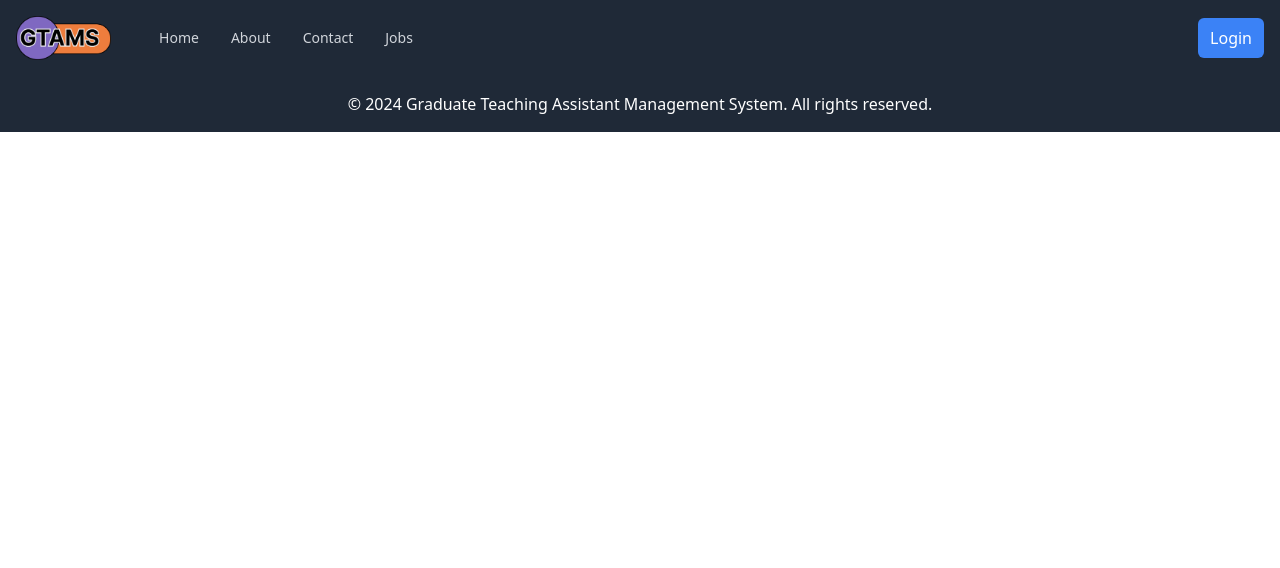
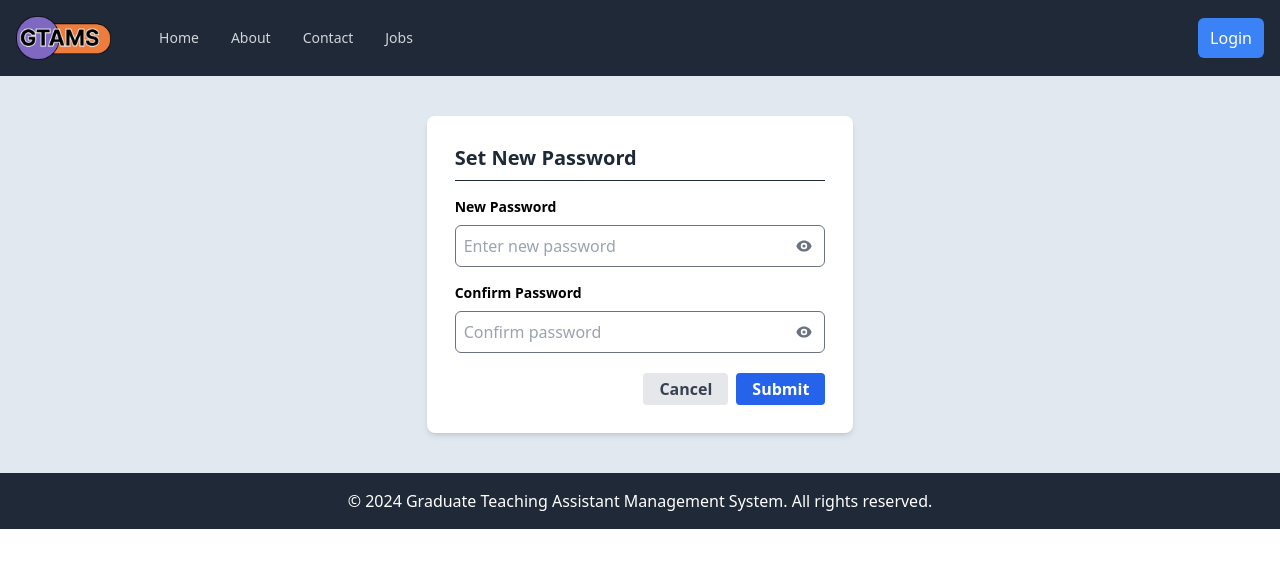
Before and after one commit to amit-yadav207/gtams_frontend, a React (Vite) app: page /set-password in a window 1280 px wide. Shown: the top 568 px of the page. Built offline with nearby package versions, Linux system fonts and the light colour scheme.

Commit message:
Created forget password and setpassword pages

```diff
--- a/src/App.jsx
+++ b/src/App.jsx
@@ -22,6 +22,9 @@ import EmailNotificationPage from "./pages/All/EmailNotificationPage";
 import { useSelector } from "react-redux";
 import Denied from "./pages/All/Denied";
 import ApplicationsPage from "./pages/TApages/ApplicationsPage";
+import ForgetPassword from "./pages/All/ForgetPassword";
+import ResetPassword from "./pages/All/ResetPassword";
+import SetPassword from "./pages/All/SetPassword";
 
 function App() {
   const loggedInUser = useSelector((state) => state?.auth?.data);
@@ -39,6 +42,9 @@ function App() {
           element={<EmailNotificationPage />}
         />
         <Route path="/login" element={<LoginPage />} />
+        <Route path="/forget-password" element={<ForgetPassword />} />
+        <Route path="/reset-password" element={<ResetPassword />} />
+        <Route path="/set-password" element={<SetPassword />} />
         <Route path="/signup" element={<SignupPage />} />
         <Route path="/denied" element={<Denied />} />
         <Route path="/about" element={<AboutPage />} />
--- /dev/null
+++ b/src/pages/All/ForgetPassword.jsx
@@ -0,0 +1,52 @@
+import React from "react";
+import { useNavigate } from "react-router-dom";
+
+const ForgetPassword = () => {
+  const navigate = useNavigate();
+  const handleCancel = () => {
+    // Go back to the previous page
+    navigate(-1);
+    // window.history.back();
+  };
+
+  const handleSubmit = () => {
+    // Handle submit logic here
+  };
+
+  return (
+    <div className="flex justify-center container mx-auto items-center min-h-96 bg-slate-200">
+      <div className="lg:m-10 lg:w-1/3 w-full lg:p-7 p-3 m-2 rounded-lg shadow-md bg-white">
+        <h1 className="text-xl font-bold text-gray-800 mb-3">
+          Find Your Account
+        </h1>
+        <hr className="lg:mb-5 border-t-1 border-gray-800 font-semibold"></hr>
+
+        <p className="text-md mb-1">
+          Please enter your registered email address.
+        </p>
+        <input
+          type="email"
+          placeholder="Email address"
+          className="sm:w-full w-4/5 focus:outline-none border border-gray-500 rounded-md px-2 py-2 mt-2 "
+          autoFocus
+        ></input>
+        <div className="flex justify-end mt-4">
+          <button
+            className="bg-gray-200 hover:bg-gray-300 text-gray-700 font-semibold lg:py-1 lg:px-4 py-1 px-3 rounded mr-2"
+            onClick={handleCancel}
+          >
+            Cancel
+          </button>
+          <button
+            className="bg-blue-600 hover:bg-blue-700 text-white font-semibold lg:py-1 lg:px-4 py-1 px-3 rounded"
+            onClick={handleSubmit}
+          >
+            Submit
+          </button>
+        </div>
+      </div>
+    </div>
+  );
+};
+
+export default ForgetPassword;
--- a/src/pages/All/HomePage.jsx
+++ b/src/pages/All/HomePage.jsx
@@ -36,6 +36,30 @@ const HomePage = () => {
             >
               Update
             </Link>
+
+            <Link
+              to="/forget-password"
+              className="mt-4 inline-block px-6 py-3 bg-blue-600 text-white font-semibold rounded-lg shadow-md hover:bg-blue-700 transition duration-300"
+            >
+              forget password
+            </Link>
+
+
+
+            <Link
+            to="/reset-password"
+            className="mt-4 inline-block px-6 py-3 bg-blue-600 text-white font-semibold rounded-lg shadow-md hover:bg-blue-700 transition duration-300"
+          >
+            reset password
+          </Link>
+
+
+          <Link
+          to="/set-password"
+          className="mt-4 inline-block px-6 py-3 bg-blue-600 text-white font-semibold rounded-lg shadow-md hover:bg-blue-700 transition duration-300"
+        >
+          set password
+        </Link>
           </div>
         </section>
 
--- /dev/null
+++ b/src/pages/All/ResetPassword.jsx
@@ -0,0 +1,11 @@
+import React from 'react'
+
+const ResetPassword = () => {
+  return (
+    <div>
+      <p>Reset passwored</p>
+    </div>
+  )
+}
+
+export default ResetPassword
--- /dev/null
+++ b/src/pages/All/SetPassword.jsx
@@ -0,0 +1,85 @@
+import React, { useState } from "react";
+import { useNavigate } from "react-router-dom";
+import { HiEye, HiEyeOff } from "react-icons/hi"; // Import icons from HeroIcons
+const SetPassword = () => {
+  const navigate = useNavigate();
+  const [passwordVisible, setPasswordVisible] = useState(false);
+  const [confirmPasswordVisible, setConfirmPasswordVisible] = useState(false);
+
+  const handleCancel = () => {
+    // Go back to the previous page
+    navigate(-1);
+  };
+
+  const handleSubmit = () => {
+    // Handle submit logic here
+  };
+
+  const togglePasswordVisibility = () => {
+    setPasswordVisible(!passwordVisible);
+  };
+
+  const toggleConfirmPasswordVisibility = () => {
+    setConfirmPasswordVisible(!confirmPasswordVisible);
+  };
+
+  return (
+    <div className="flex justify-center container mx-auto items-center min-h-96 bg-slate-200">
+      <div className="lg:m-10 lg:w-1/3 w-full lg:p-7 p-4 m-4 rounded-lg shadow-md bg-white">
+        <h1 className="text-xl font-bold text-gray-800 mb-2">
+          Set New Password
+        </h1>
+        <hr className="lg:mb-4 mb-3 border-t-1 border-gray-800 font-semibold"></hr>
+
+        <p className="text-sm font-semibold">New Password</p>
+        <div className="relative w-full focus:outline-none border border-gray-500 rounded-md px-2 py-2 mt-2">
+          <input
+            type={passwordVisible ? "text" : "password"}
+            placeholder="Enter new password"
+            autoFocus
+            className="focus:outline-none  w-11/12"
+          />
+          <span
+            className="absolute top-3 right-3 text-gray-500"
+            onClick={togglePasswordVisibility}
+          >
+            {passwordVisible ? <HiEyeOff /> : <HiEye />}
+          </span>
+        </div>
+
+        <p className="text-sm mt-4 font-semibold ">Confirm Password</p>
+        <div className="relative w-full focus:outline-none border border-gray-500 rounded-md px-2 py-2 mt-2">
+          <input
+            type={confirmPasswordVisible ? "text" : "password"}
+            placeholder="Confirm password"
+            className="focus:outline-none w-11/12"
+          />
+
+          <span
+            className="absolute top-3 right-3 text-gray-500"
+            onClick={toggleConfirmPasswordVisibility}
+          >
+            {confirmPasswordVisible ? <HiEyeOff /> : <HiEye />}
+          </span>
+        </div>
+
+        <div className="flex justify-end mt-5">
+          <button
+            className="bg-gray-200 hover:bg-gray-300 text-gray-700 font-semibold lg:py-1 lg:px-4 py-1 px-3 rounded mr-2"
+            onClick={handleCancel}
+          >
+            Cancel
+          </button>
+          <button
+            className="bg-blue-600 hover:bg-blue-700 text-white font-semibold lg:py-1 lg:px-4 py-1 px-3 rounded"
+            onClick={handleSubmit}
+          >
+            Submit
+          </button>
+        </div>
+      </div>
+    </div>
+  );
+};
+
+export default SetPassword;
```
